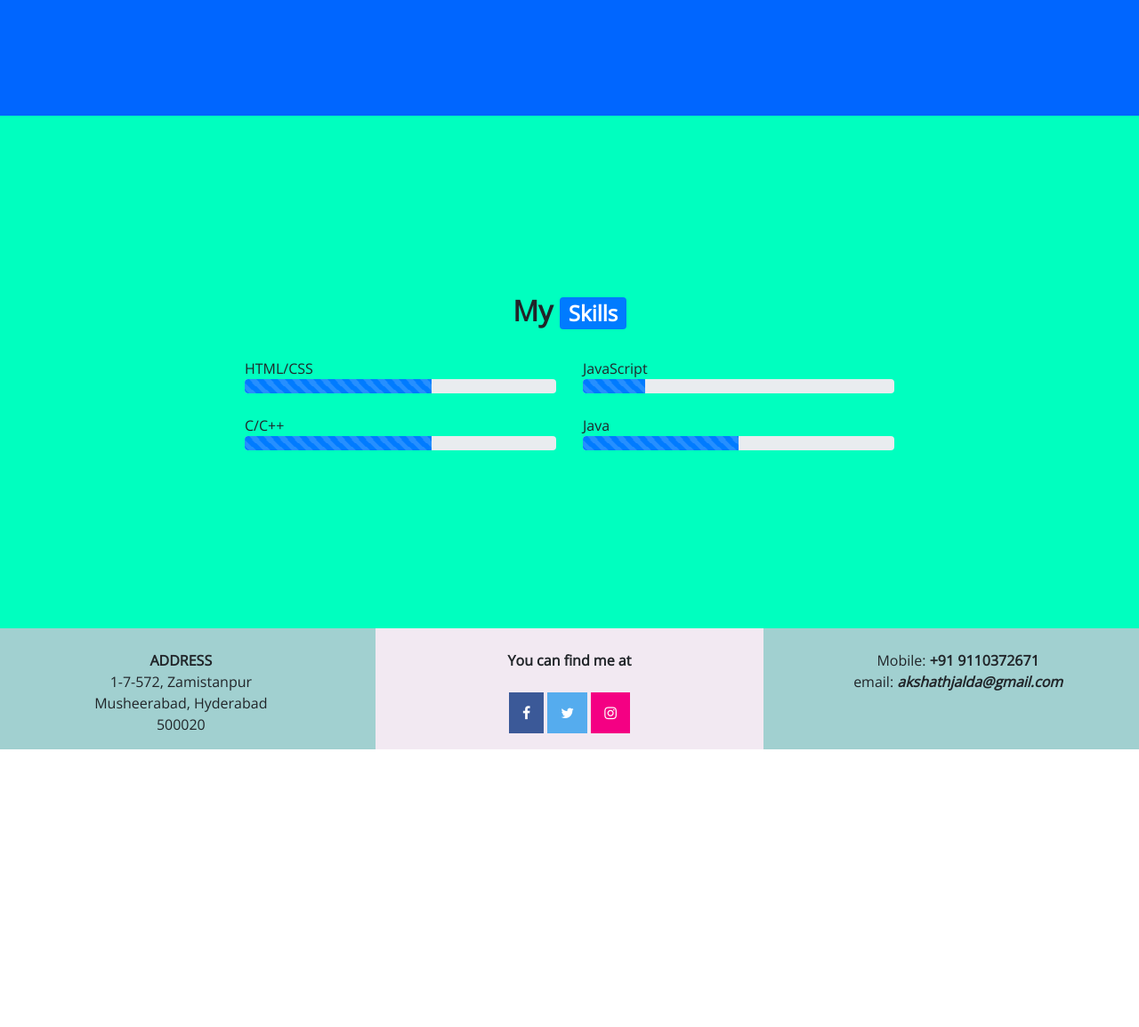
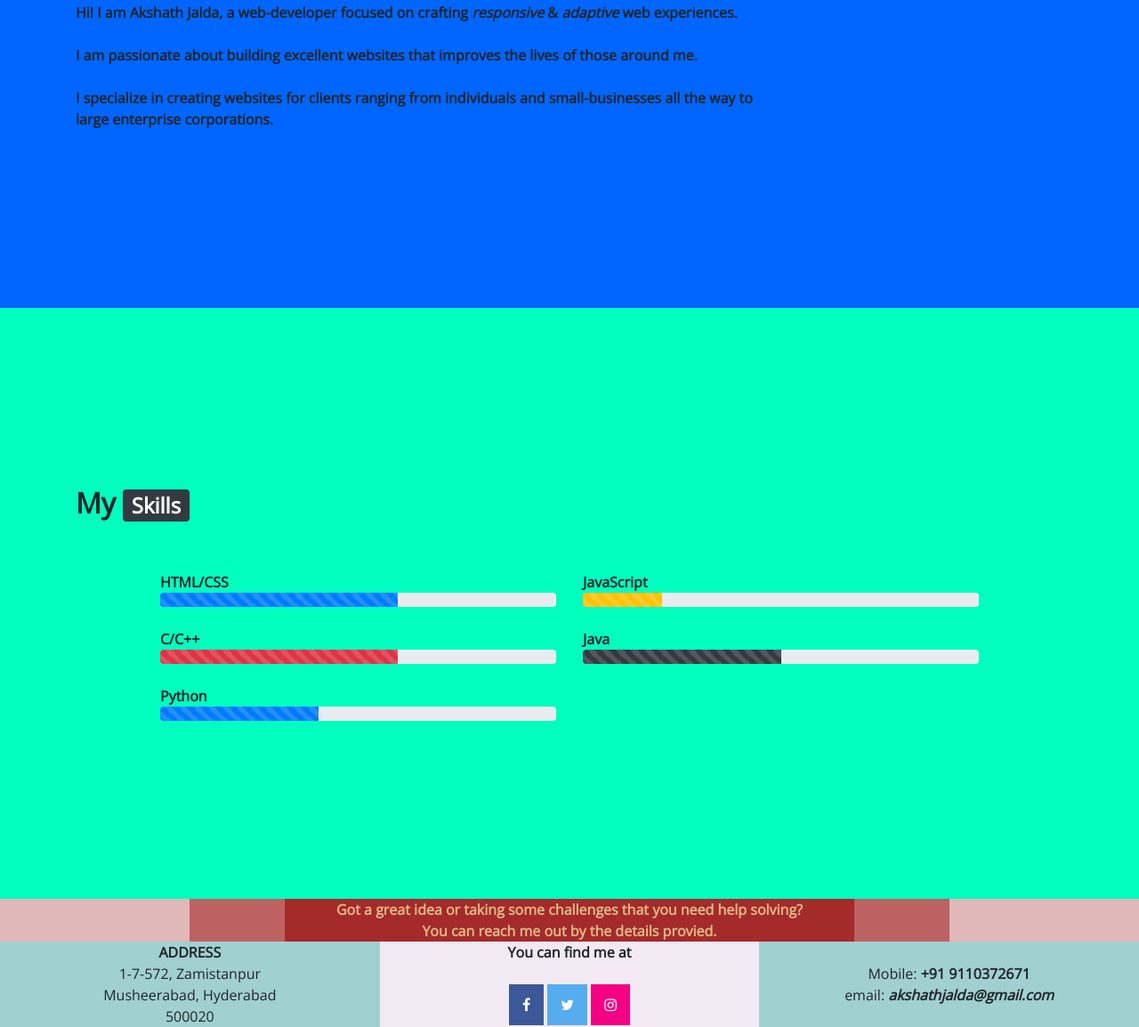
Before and after one commit to akjalda/MyResume, a plain HTML site: page index.html in a window 1280 px wide. Shown: the part 651-1805 px from the top of the page at 89% size. Before the commit the page ends 1493 px from the top, so only its background shows below. Drawn offline with nearby package versions, Linux system fonts and the light colour scheme.

Commit message:
Update index.html

```diff
--- a/index.html
+++ b/index.html
@@ -37,90 +37,116 @@
             </ul>
         </div>
     </nav>
-    <!--1st container-->
-    <section id="container1" class="container-fluid text-center">
+
+    <section id="container" class="container-fluid text-center">
         <img id="myimg" src="images/myimg.jpg" class="rounded-circle" width="225" height="225"
             style="border: 2px solid whitesmoke"><br><br>
         <h3><span class="badge badge-pill badge-info">Hi, I am</span></h3>
         <h1><span class="badge badge-pill badge-light">Akshath <span style="color: red;">Jalda</span></span></h1>
-        <h3><span class="badge badge-pill badge-light">A WebDeveloper & Programmer</span>
+        <h3><span class="badge badge-pill badge-light">A WebDeveloper & Programmer</span></span>
         </h3>
+    </section>
+    <!--1st container-->
+    <section id="container1" class="container-fluid">
+        <div id="container1-data" class="container">
+            <h2><b> About <span class="badge badge-dark">Me</span></b></h2><br>
+            <b>Hi! I am Akshath Jalda, a web-developer focused on crafting <em>responsive</em> & <em>adaptive</em> web
+                experiences.<br><br>
+                I am passionate about building excellent websites that improves the lives of those around me. <br><br>
+                I specialize in creating websites for clients ranging from
+                individuals and small-businesses all the way to <br>
+                large enterprise corporations.</b>
+        </div>
     </section>
     <!--2nd container-->
     <section id="container2" class="container-fluid">
-        <div class="container">
-            <center>
-                <h2><b>My <span class="badge badge-primary">Skills</span></b></h2>
-            </center>
+        <div id="container2-data" class="container">
+            <h2><b>My <span class="badge badge-dark">Skills</span></b></h2>
+            <br>
             <br>
             <div class="row">
-                <div class="col-md-2"></div>
-                <div class="col-md-4">
-                    HTML/CSS <br>
+                <div class="col-md-1"></div>
+                <div class="col-md-5">
+                    <b>HTML/CSS</b> <br>
                     <div class="progress">
                         <div class="progress-bar progress-bar-striped progress-bar-animated" style="width:60%"></div>
                     </div>
+                </div>
+                <div class="col-md-5">
+                    <b>JavaScript</b> <br>
+                    <div class="progress">
+                        <div class="progress-bar bg-warning progress-bar-striped progress-bar-animated"
+                            style="width:20%"></div>
+                    </div>
                 </div><br>
-                <div class="col-md-4">
-                    JavaScript <br>
-                    <div class="progress">
-                        <div class="progress-bar progress-bar-striped progress-bar-animated" style="width:20%"></div>
-                    </div>
-                </div>
-                <div class="col-md-2"></div>
+                <div class="col-md-1"></div>
             </div>
             <br>
             <div class="row">
-                <div class="col-md-2"></div>
-                <div class="col-md-4">
-                    C/C++ <br>
+                <div class="col-md-1"></div>
+                <div class="col-md-5">
+                    <b>C/C++</b> <br>
                     <div class="progress">
-                        <div class="progress-bar progress-bar-striped progress-bar-animated" style="width:60%"></div>
+                        <div class="progress-bar bg-danger progress-bar-striped progress-bar-animated"
+                            style="width:60%"></div>
                     </div>
                 </div><br>
-                <div class="col-md-4">
-                    Java <br>
+                <div class="col-md-5">
+                    <b>Java</b> <br>
                     <div class="progress">
-                        <div class="progress-bar progress-bar-striped progress-bar-animated" style="width:50%"></div>
+                        <div class="progress-bar bg-dark progress-bar-striped progress-bar-animated" style="width:50%">
                         </div>
                     </div>
-                <div class="col-md-2"></div>
                 </div>
-
+                <div class="col-md-1"></div>
+            </div><br>
+            <div class="row">
+                <div class="col-md-1"></div>
+                <div class="col-md-5">
+                    <b>Python</b> <br>
+                    <div class="progress">
+                        <div class="progress-bar badge-info progress-bar-striped progress-bar-animated"
+                            style="width:40%"></div>
+                    </div>
+                </div>
+            </div>
         </div>
     </section>
+
+
     <!--3rd container-->
-    <section id="container3" class="contianer-fluid">
-        <div class="page-footer">
-            <div class="row align-middle">
+    <section id="container3" class="container-fluid">
+        <div class="row">
+            <div id="container3-data" class="col-md-2" style="background-color: rgba(165, 42, 42, 0.329);"></div>
+            <div id="container3-data" class="col-md-1" style="background-color: rgba(165, 42, 42, 0.733);"></div>
+            <div id="container3-data" class="col-md-6"
+                style="text-align: center; background-color: brown; color: burlywood;">
+                <b>Got a great idea or taking some challenges that you need help solving?</b><br>
+                <b> You can reach me out by the details provied.</b>
+            </div>
+            <div id="container3-data" class="col-md-1" style="background-color: rgba(165, 42, 42, 0.733);"></div>
+            <div id="container3-data" class="col-md-2" style="background-color: rgba(165, 42, 42, 0.329);"></div>
+        </div>
+        <div class="row">
             <div id="footer-1" class="col-md-4 text-center">
-                    <p>
-                        <br>
                 <b>ADDRESS</b>
                 <br>1-7-572, Zamistanpur
                 <br>Musheerabad, Hyderabad
                 <br>500020
                 <br>
-                    </p>
             </div>
             <div id="footer-2" class="col-md-4 text-center">
-                    <p>
-                        <br>
                 <b>You can find me at</b>
                 <br><br>
                 <a href="https://www.facebook.com/akjalda" class="fa fa-facebook"></a>
                 <a href="https://twitter.com/ak_jalda" class="fa fa-twitter"></a>
                 <a href="https://instagram.com/ak_jalda" class="fa fa-instagram"></a>
-                    </p>
             </div>
             <div id="footer-3" class="col-md-4 text-center">
-                    <p>
                 <br>
                 Mobile: <b>+91 9110372671</b>
                 <br>
                 email: <b><em>akshathjalda@gmail.com</em></b>
-                    </p>
-                </div>
             </div>
         </div>
     </section>
```
Lines whose indentation alone changed are shown as unchanged.
